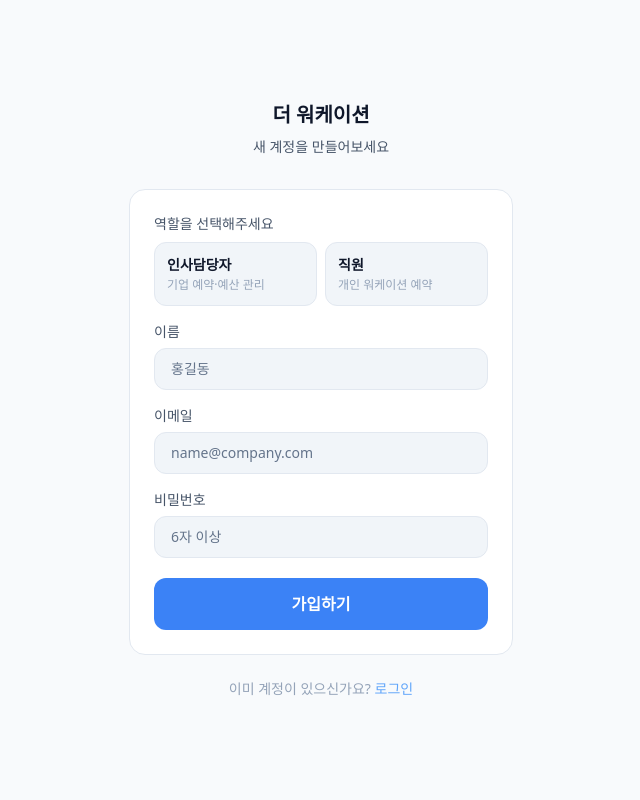
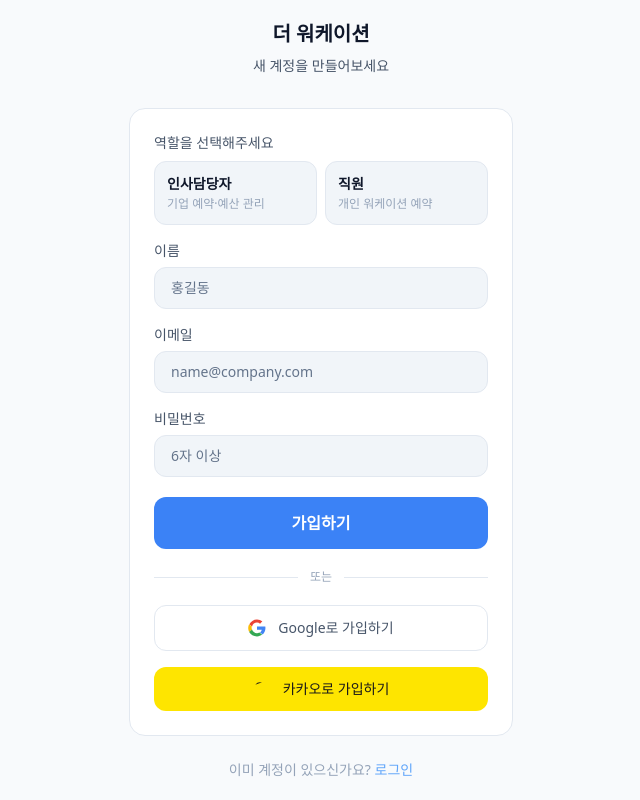
Before and after one commit to jm-potter/the_workation_app, a Next.js app in the folder workation-app/: page /register in a window 1280 px wide. Shown: the whole page, without its empty margins (319-959 px from the left). Built offline with nearby package versions, Linux system fonts and the light colour scheme; no server answers.

Commit message:
로그인/회원가입 페이지에 Google·카카오 소셜 버튼 추가

```diff
--- a/workation-app/app/(auth)/login/page.tsx
+++ b/workation-app/app/(auth)/login/page.tsx
@@ -56,6 +56,22 @@ export default function LoginPage() {
           <Button size="lg" className="w-full mt-2" onClick={handleLogin}>
             {loading ? '로그인 중...' : '로그인'}
           </Button>
+
+          <div className="flex items-center gap-3 my-1">
+            <div className="flex-1 h-px bg-[#E2E8F0]" />
+            <span className="text-xs text-[#94A3B8]">또는</span>
+            <div className="flex-1 h-px bg-[#E2E8F0]" />
+          </div>
+
+          <button className="w-full flex items-center justify-center gap-3 border border-[#E2E8F0] rounded-xl py-3 text-sm font-medium text-[#475569] hover:bg-[#F8FAFC] transition-colors">
+            <svg width="18" height="18" viewBox="0 0 48 48"><path fill="#EA4335" d="M24 9.5c3.14 0 5.95 1.08 8.17 2.85l6.1-6.1C34.46 3.05 29.5 1 24 1 14.82 1 7.07 6.48 3.64 14.22l7.14 5.55C12.48 13.67 17.77 9.5 24 9.5z"/><path fill="#4285F4" d="M46.52 24.5c0-1.64-.15-3.22-.42-4.75H24v9h12.68c-.55 2.96-2.2 5.47-4.68 7.16l7.18 5.58C43.34 37.26 46.52 31.33 46.52 24.5z"/><path fill="#FBBC05" d="M10.78 28.23A14.6 14.6 0 0 1 9.5 24c0-1.47.25-2.89.68-4.23L3.04 14.22A23.93 23.93 0 0 0 .5 24c0 3.87.93 7.53 2.54 10.78l7.74-6.55z"/><path fill="#34A853" d="M24 46.5c5.5 0 10.12-1.82 13.48-4.94l-7.18-5.58c-1.82 1.22-4.15 1.94-6.3 1.94-6.23 0-11.52-4.17-13.22-9.77l-7.74 6.55C7.07 41.52 14.82 46.5 24 46.5z"/></svg>
+            Google로 로그인
+          </button>
+
+          <button className="w-full flex items-center justify-center gap-3 bg-[#FEE500] rounded-xl py-3 text-sm font-medium text-[#191919] hover:brightness-95 transition-all">
+            <svg width="18" height="18" viewBox="0 0 24 24" fill="#191919"><path d="M12 3C7.03 3 3 6.36 3 10.5c0 2.62 1.56 4.93 3.93 6.3L6 21l4.42-2.3c.51.07 1.04.1 1.58.1 4.97 0 9-3.36 9-7.5S16.97 3 12 3z"/></svg>
+            카카오로 로그인
+          </button>
         </div>
 
         <p className="text-center text-sm text-[#94A3B8] mt-6">
--- a/workation-app/app/(auth)/register/page.tsx
+++ b/workation-app/app/(auth)/register/page.tsx
@@ -83,6 +83,22 @@ export default function RegisterPage() {
           >
             {loading ? '가입 중...' : '가입하기'}
           </button>
+
+          <div className="flex items-center gap-3 my-1">
+            <div className="flex-1 h-px bg-[#E2E8F0]" />
+            <span className="text-xs text-[#94A3B8]">또는</span>
+            <div className="flex-1 h-px bg-[#E2E8F0]" />
+          </div>
+
+          <button className="w-full flex items-center justify-center gap-3 border border-[#E2E8F0] rounded-xl py-3 text-sm font-medium text-[#475569] hover:bg-[#F8FAFC] transition-colors">
+            <svg width="18" height="18" viewBox="0 0 48 48"><path fill="#EA4335" d="M24 9.5c3.14 0 5.95 1.08 8.17 2.85l6.1-6.1C34.46 3.05 29.5 1 24 1 14.82 1 7.07 6.48 3.64 14.22l7.14 5.55C12.48 13.67 17.77 9.5 24 9.5z"/><path fill="#4285F4" d="M46.52 24.5c0-1.64-.15-3.22-.42-4.75H24v9h12.68c-.55 2.96-2.2 5.47-4.68 7.16l7.18 5.58C43.34 37.26 46.52 31.33 46.52 24.5z"/><path fill="#FBBC05" d="M10.78 28.23A14.6 14.6 0 0 1 9.5 24c0-1.47.25-2.89.68-4.23L3.04 14.22A23.93 23.93 0 0 0 .5 24c0 3.87.93 7.53 2.54 10.78l7.74-6.55z"/><path fill="#34A853" d="M24 46.5c5.5 0 10.12-1.82 13.48-4.94l-7.18-5.58c-1.82 1.22-4.15 1.94-6.3 1.94-6.23 0-11.52-4.17-13.22-9.77l-7.74 6.55C7.07 41.52 14.82 46.5 24 46.5z"/></svg>
+            Google로 가입하기
+          </button>
+
+          <button className="w-full flex items-center justify-center gap-3 bg-[#FEE500] rounded-xl py-3 text-sm font-medium text-[#191919] hover:brightness-95 transition-all">
+            <svg width="18" height="18" viewBox="0 0 24 24" fill="#191919"><path d="M12 3C7.03 3 6.36 3 3 6.36 3 10.5c0 2.62 1.56 4.93 3.93 6.3L6 21l4.42-2.3c.51.07 1.04.1 1.58.1 4.97 0 9-3.36 9-7.5S16.97 3 12 3z"/></svg>
+            카카오로 가입하기
+          </button>
         </div>
 
         <p className="text-center text-sm text-[#94A3B8] mt-6">
```
